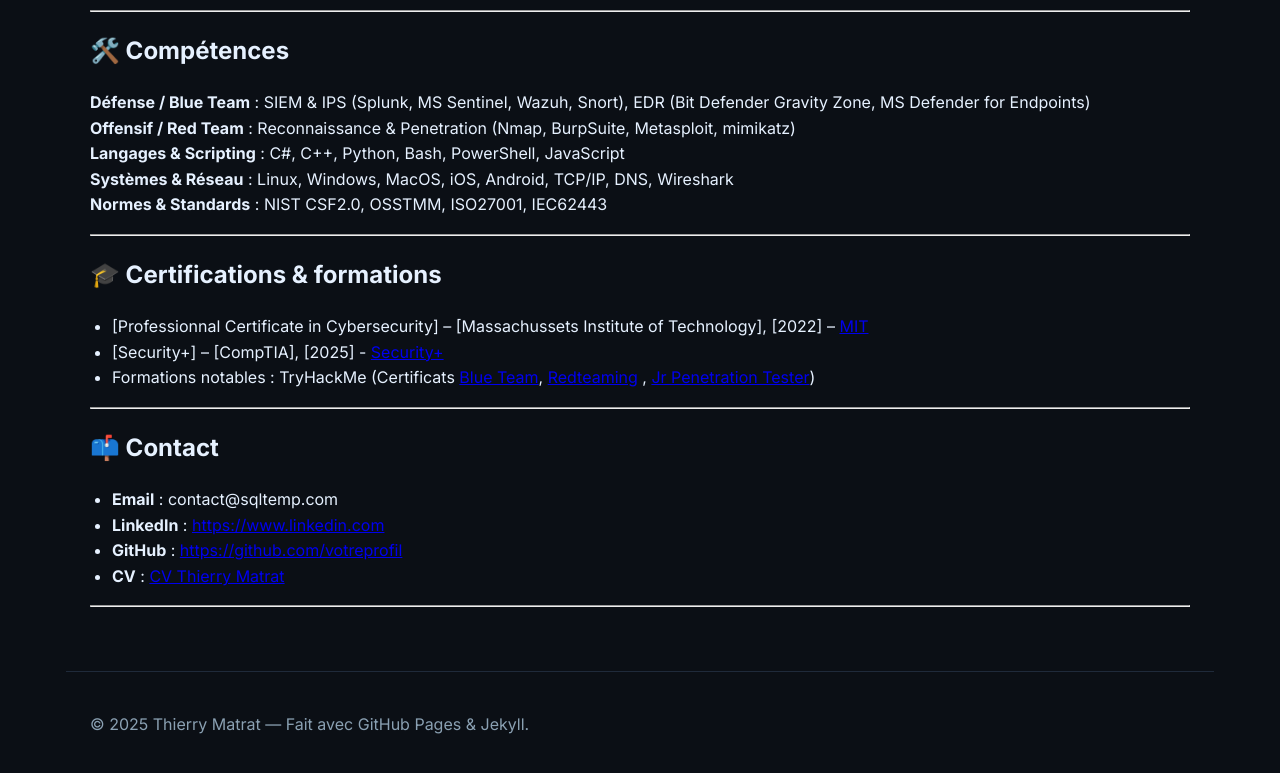
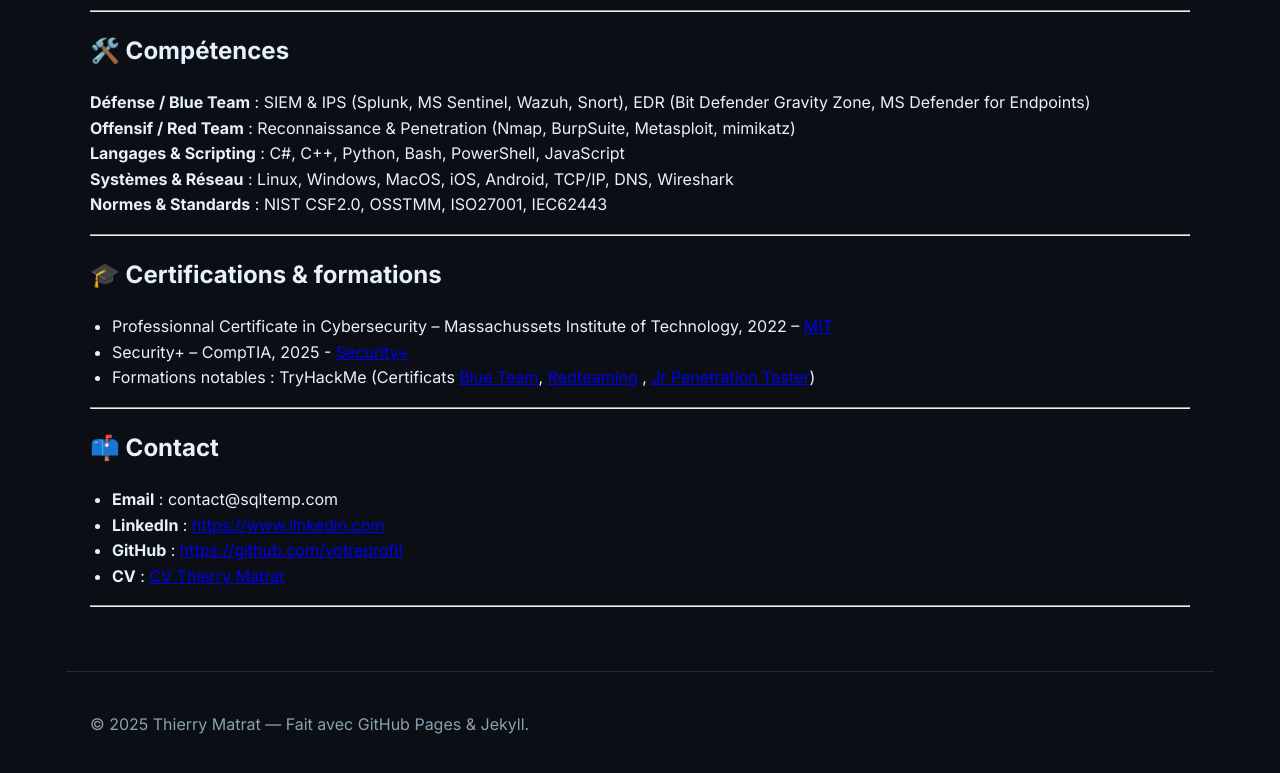
Before and after one commit to sqltemp/portfolio, a Jekyll site: the page built from index.md, in a window 1280 px wide and 900 px high, scrolled down 1501 px, cut to the strip 122-895 px from the top of the window. Built offline with Jekyll 4.4.1, drawn with Linux system fonts in a browser that asks for light colours; our own code applies the rules of GitHub Pages for plain Markdown files.

```diff
--- a/index.md
+++ b/index.md
@@ -109,8 +109,8 @@ Analyste en cybersécurité, je me consacre à rendre la cybersécurité accessi
 <!-- ===== CERTIFICATIONS ===== -->
 <h2 id="certifications">🎓 Certifications & formations</h2>
 
-- [Professionnal Certificate in Cybersecurity] – [Massachussets Institute of Technology], [2022] – [MIT](https://certificates.emeritus.org/551ef89b-003f-456c-b6ae-f3fac29734db#acc.oCvBfZWQ)
-- [Security+] – [CompTIA], [2025] -  [Security+](https://www.credly.com/badges/64372dff-c123-469f-8ef0-38c62923a272)
+- Professionnal Certificate in Cybersecurity – Massachussets Institute of Technology, 2022 – [MIT](https://certificates.emeritus.org/551ef89b-003f-456c-b6ae-f3fac29734db#acc.oCvBfZWQ)
+- Security+ – CompTIA, 2025 -  [Security+](https://www.credly.com/badges/64372dff-c123-469f-8ef0-38c62923a272)
 - Formations notables : TryHackMe (Certificats [Blue Team](https://tryhackme-certificates.s3-eu-west-1.amazonaws.com/THM-ZVVQEKCLAQ.pdf), [Redteaming](https://tryhackme-certificates.s3-eu-west-1.amazonaws.com/THM-KGKMGGWDIB.pdf) , [Jr Penetration Tester](https://tryhackme-certificates.s3-eu-west-1.amazonaws.com/THM-CVEG9XZNC6.pdf))
 
 ---
```
